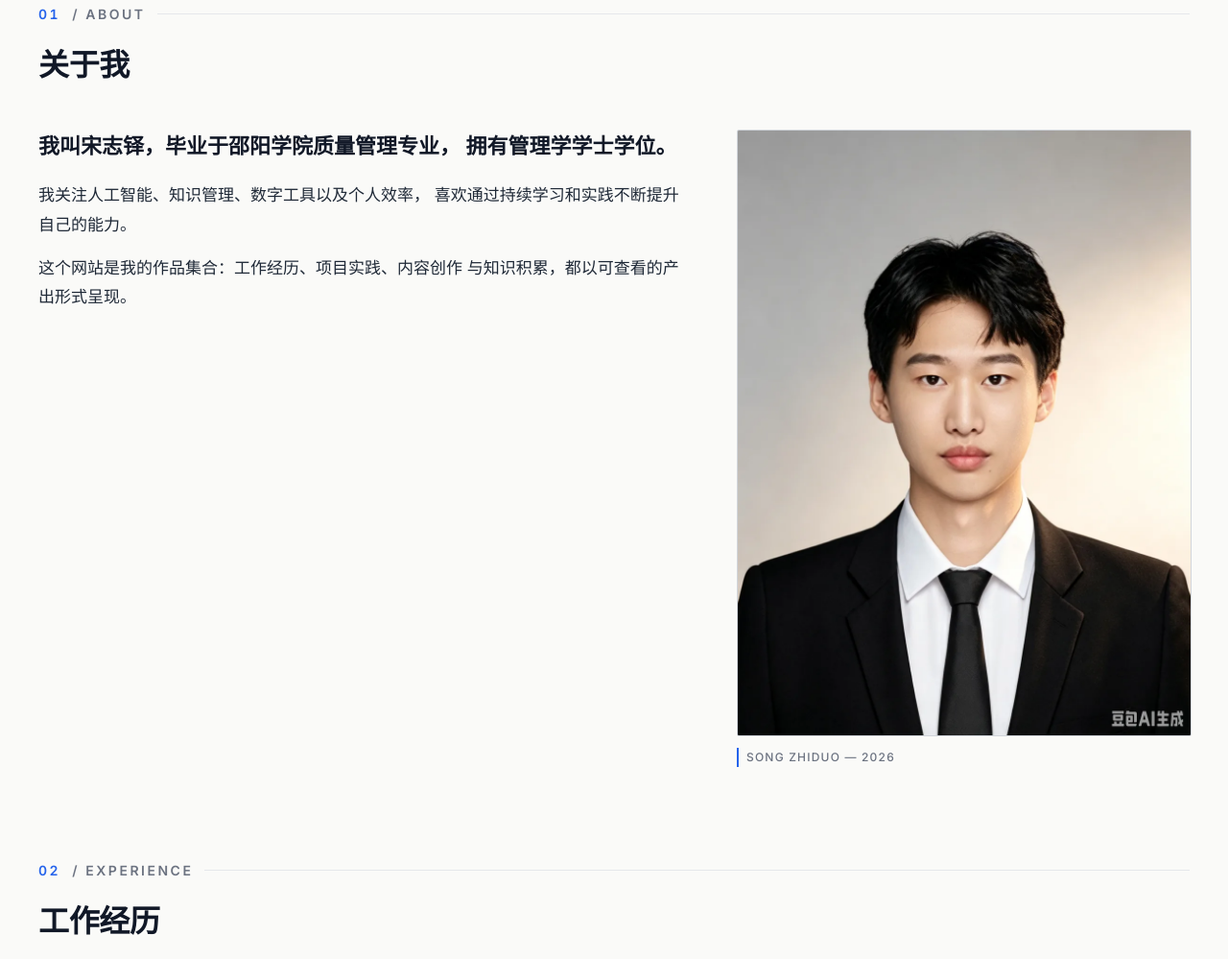
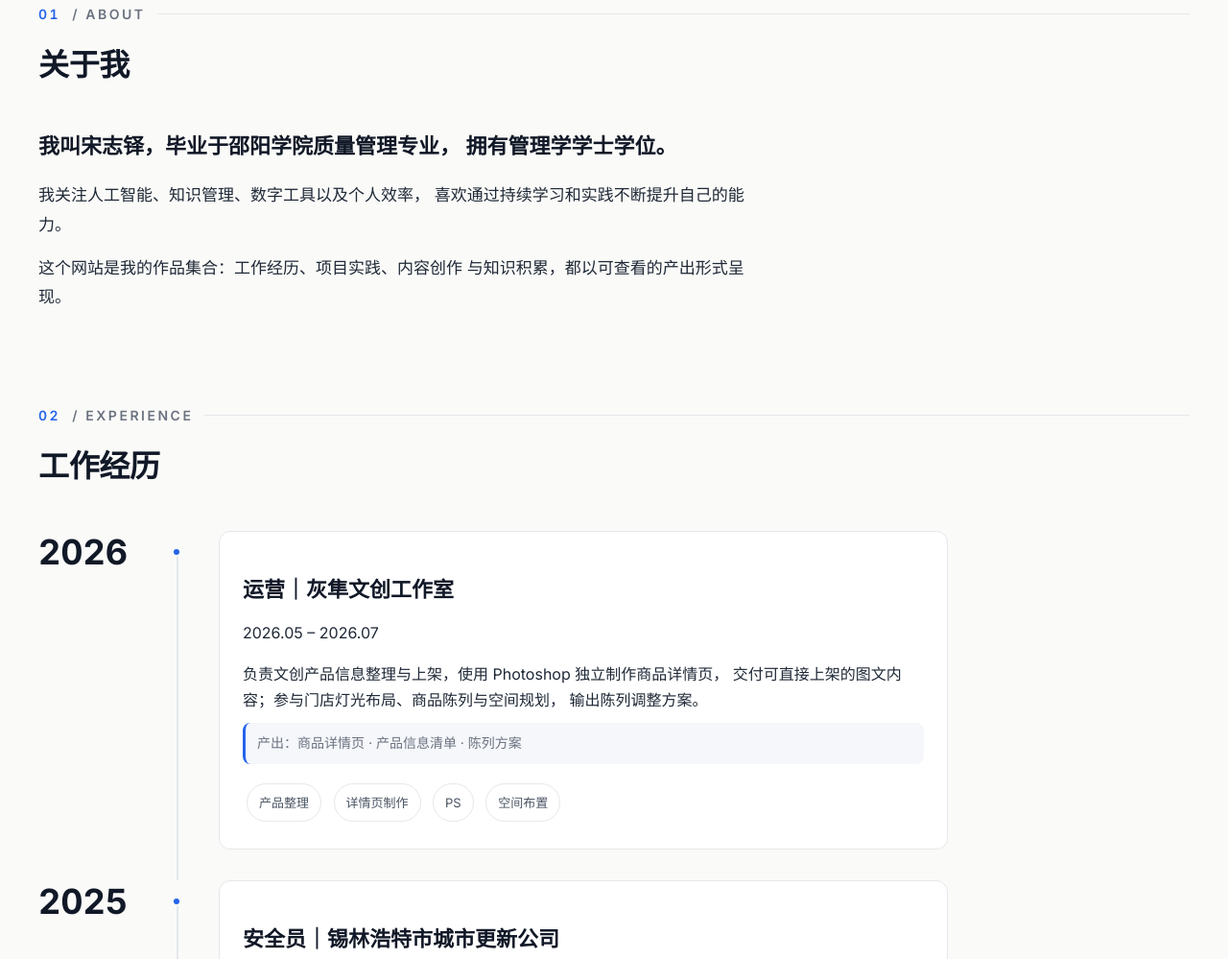
Before and after one commit to rainbowb400-bot/resume-website, a plain HTML site: page index.html in a window 1280 px wide. Shown: the part 977-1976 px from the top of the page at 96% size. Drawn offline with Linux system fonts and the light colour scheme.

Commit message:
style: remove profile avatar from about section

```diff
--- a/index.html
+++ b/index.html
@@ -165,20 +165,6 @@
             </p>
 
         </div>
-
-        <figure class="about-media">
-            <picture>
-                <source type="image/webp" srcset="assets/profile/avatar.webp">
-                <img
-                    loading="lazy"
-                    src="assets/profile/avatar.png"
-                    width="960"
-                    height="1280"
-                    alt="宋志铎"
-                    class="about-avatar">
-            </picture>
-            <figcaption>SONG ZHIDUO — 2026</figcaption>
-        </figure>
 
     </div>
 
--- a/style.css
+++ b/style.css
@@ -711,8 +711,7 @@ img {
 }
 
 
-.project-media figcaption,
-.about-media figcaption {
+.project-media figcaption {
 
     font-size: 12px;
 
@@ -1104,7 +1103,9 @@ img {
 
 .about-text {
 
-    grid-column: 1 / span 7;
+    grid-column: 1 / span 8;
+
+    max-width: 760px;
 
     font-size: 17px;
 
@@ -1142,32 +1143,6 @@ img {
 }
 
 
-.about-media {
-
-    grid-column: 8 / span 5;
-
-    margin: 0;
-
-}
-
-
-.about-avatar {
-
-    display: block;
-
-    width: 100%;
-
-    height: auto;
-
-    border: 1px solid var(--border-strong);
-
-    border-radius: 2px;
-
-    margin-bottom: 12px;
-
-}
-
-
 @media (max-width: 1024px) {
 
     .about-grid {
@@ -1178,22 +1153,11 @@ img {
 
     }
 
-    .about-text,
-    .about-media {
+    .about-text {
 
         grid-column: 1 / -1;
 
-    }
-
-    .about-text {
-
         max-width: 720px;
-
-    }
-
-    .about-media {
-
-        max-width: 320px;
 
     }
 
@@ -1425,8 +1389,7 @@ img {
    Interaction (grayscale reveal)
 =================================== */
 
-.project-media .project-cover,
-.about-avatar {
+.project-media .project-cover {
 
     filter: grayscale(1);
 
@@ -1435,16 +1398,10 @@ img {
 }
 
 
-.project-media:hover .project-cover,
-.about-media:hover .about-avatar {
+.project-media:hover .project-cover {
 
     filter: grayscale(0);
 
-}
-
-
-.project-media:hover .project-cover {
-
     border-color: var(--accent-line);
 
 }
@@ -1452,8 +1409,7 @@ img {
 
 @media (hover: none) {
 
-    .project-media .project-cover,
-    .about-avatar {
+    .project-media .project-cover {
 
         filter: none;
 
```
